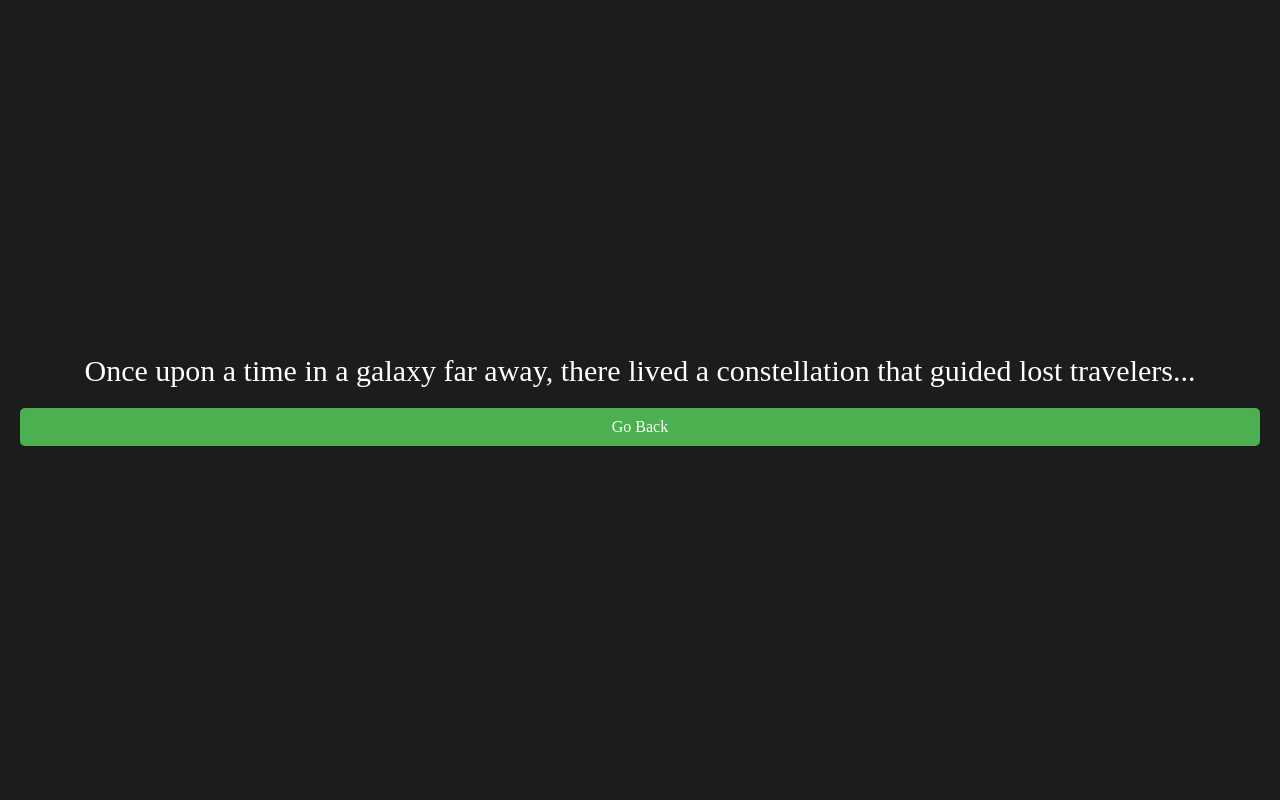
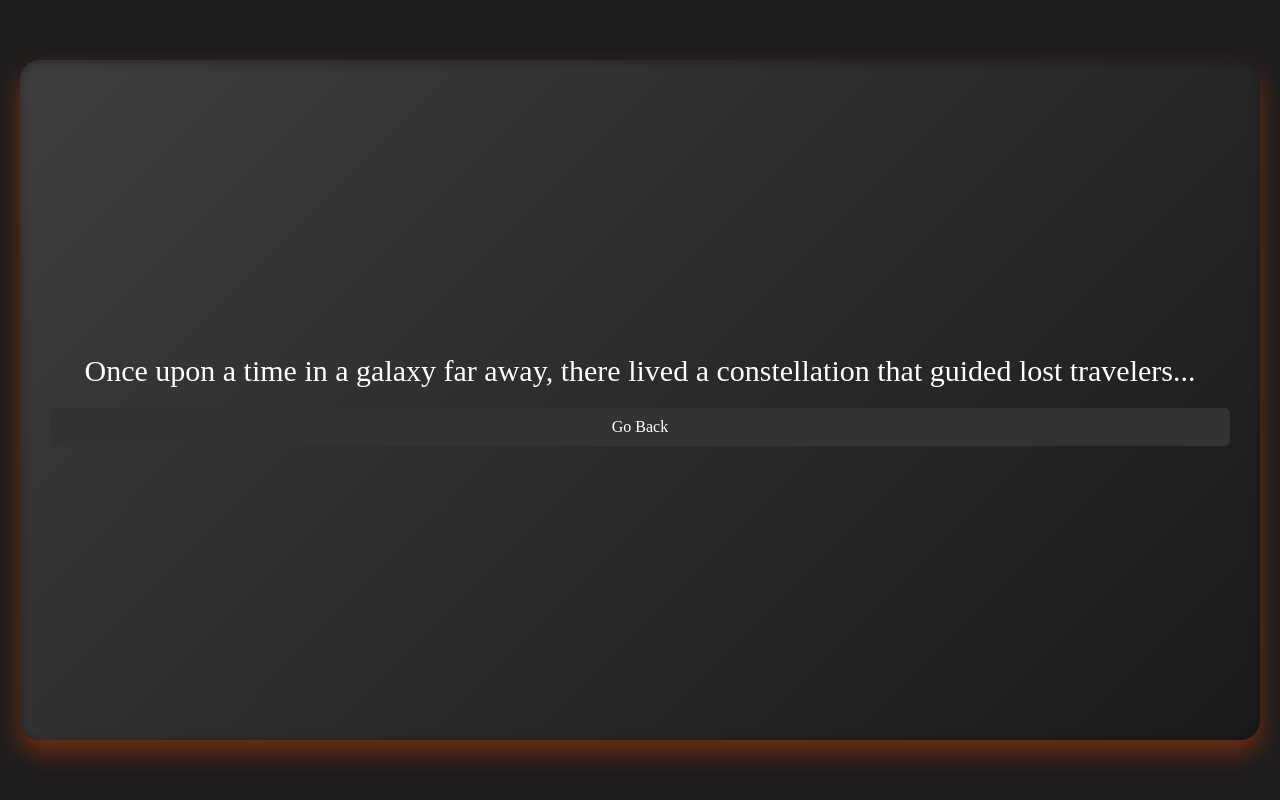
Before and after one commit to departing-earth/departing-earth.github.io, a React (Vite) app: page /story in a window 1280 px wide. Built offline with nearby package versions, Linux system fonts and the light colour scheme; a web font is replaced by a local one.

Commit message:
FixStoryPageAbitmoreand A bit moer css stuff

```diff
--- a/src/assets/styles/StoryPage.css
+++ b/src/assets/styles/StoryPage.css
@@ -1,4 +1,4 @@
-.story-page {
+.storyContainer {
     padding: 20px;
     text-align: center;
     background-color: #1c1c1c;
@@ -7,14 +7,31 @@
     display: flex;
     flex-direction: column;
     justify-content: center; /* Center content vertically */
+}
+.story-page {
+    text-align: center;
+    display: flex;
+    flex-direction: column;
+    justify-content: center; /* Center content vertically */
     font-size: 30px;
+    margin: 0;
+    padding: 30px;
+    height: 85vh;
+    width: 100%;
+    background-color: rgb(65, 65, 65);
+    background: linear-gradient(135deg, rgba(65, 65, 65, 0.9), rgba(25, 25, 25, 0.9)); /* Gradient effect */
+    color: white;
+    border-radius: 20px;
+    z-index: 10;
+    box-shadow: 0 12px 24px rgba(245, 69, 0, 0.4), inset 0 2px 10px rgba(0, 0, 0, 0.3); /* Outer and inner shadow */
+    overflow-y: auto; /* Enable vertical scrolling if content overflows */
 }
 
 .back-button {
     margin-top: 20px;
     padding: 10px 20px;
     font-size: 16px;
-    background-color: #4CAF50; /* Green background */
+    background-color: #333; /* Dark background for the button */
     color: white; /* White text */
     border: none; /* No border */
     border-radius: 5px; /* Rounded corners */
@@ -23,5 +40,5 @@
 }
 
 .back-button:hover {
-    background-color: #45a049; /* Darker green on hover */
+    background-color: #232323; /* Dark background for the button */
 }
--- a/src/components/StoryPage.jsx
+++ b/src/components/StoryPage.jsx
@@ -34,6 +34,7 @@ const StoryPage = () => {
     };
 
     return (
+        <div className='storyContainer'>
             <div className="story-page">
                 {/* <h1>Your Story</h1> */}
                 <p>{story}</p>
@@ -41,6 +42,7 @@ const StoryPage = () => {
                     Go Back
                 </button>
             </div>
+        </div>
     );
 };
 
```
Lines whose indentation alone changed are shown as unchanged.
